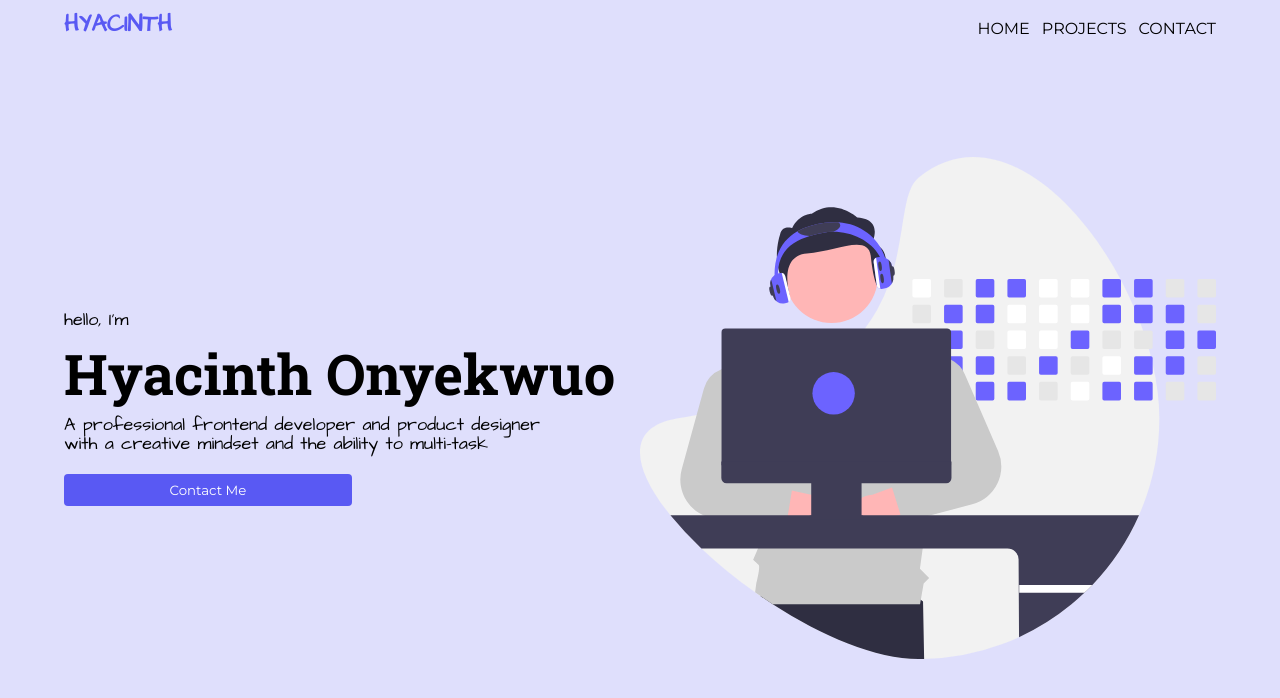
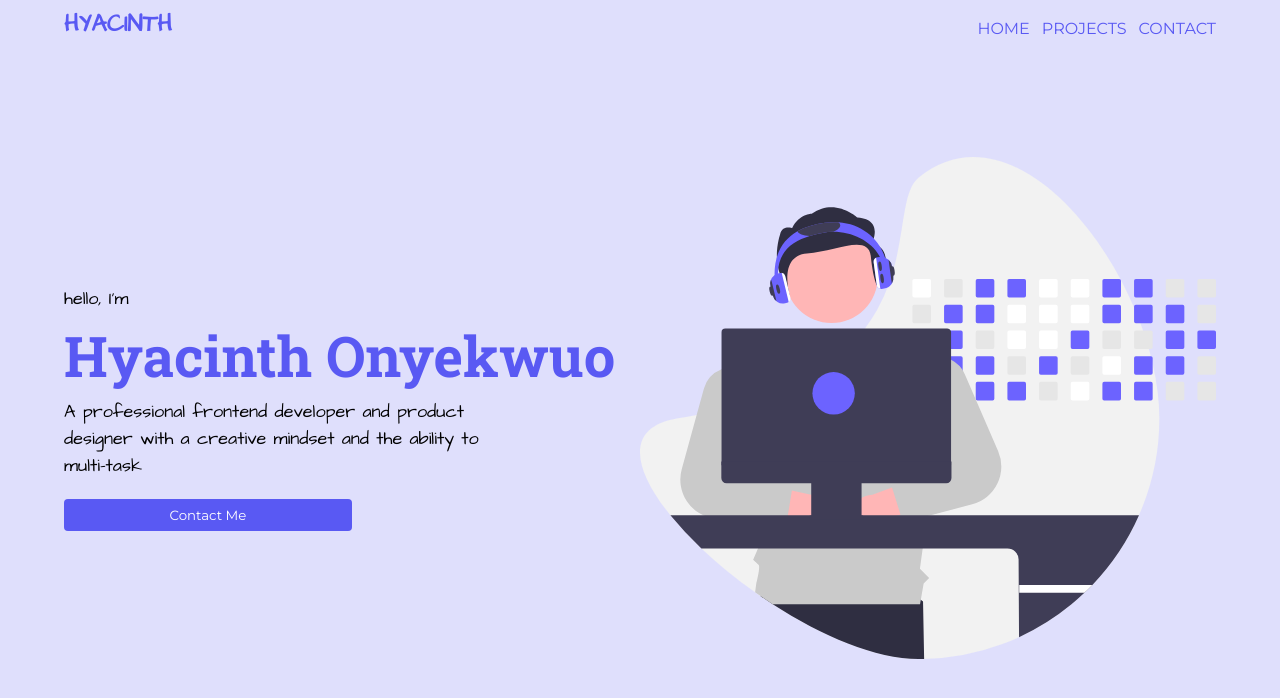
Before and after one commit to Official-Zeegy/portfolio, a plain HTML site: page index.html in a window 1280 px wide. Drawn offline with Linux system fonts and the light colour scheme.

Commit message:
colors and line height update

```diff
--- a/css/style.css
+++ b/css/style.css
@@ -20,6 +20,7 @@ h1 {
   font-size: 40px;
   line-height: 1.2;
   margin-bottom: 8px;
+  color: rgb(89, 89, 243);
 }
 
 p {
@@ -101,15 +102,15 @@ nav {
 }
 
 .nav-items ul li a {
-  color: black;
+  color: rgb(89, 89, 243);
 }
 
 .nav-items ul li a:hover {
-  color: rgb(91, 91, 204);
+  color: rgb(153, 153, 197);
 }
 
 button:hover {
-  background-color: rgb(91, 91, 204);
+  background-color: rgb(153, 153, 197);
 }
 
 section {
@@ -142,6 +143,8 @@ section {
 
 .hero-writeup p {
   margin-bottom: 10px;
+  width: 80%;
+  line-height: 1.5;
 }
 
 .button {
@@ -202,6 +205,10 @@ button {
     width: 100%;
     height: 60%;
   }
+  .hero-writeup p {
+    line-height: 1.2;
+    width: 85%;
+  }
 }
 
 @media (min-width: 655px) {
--- a/index.html
+++ b/index.html
@@ -34,8 +34,8 @@
             <p>hello, I'm</p>
             <h1>Hyacinth Onyekwuo</h1>
             <p>
-              A professional frontend developer and product designer <br />
-              with a creative mindset and the ability to multi-task
+              A professional frontend developer and product designer with a
+              creative mindset and the ability to multi-task
             </p>
             <div class="button">
               <button>Contact Me</button>
```
